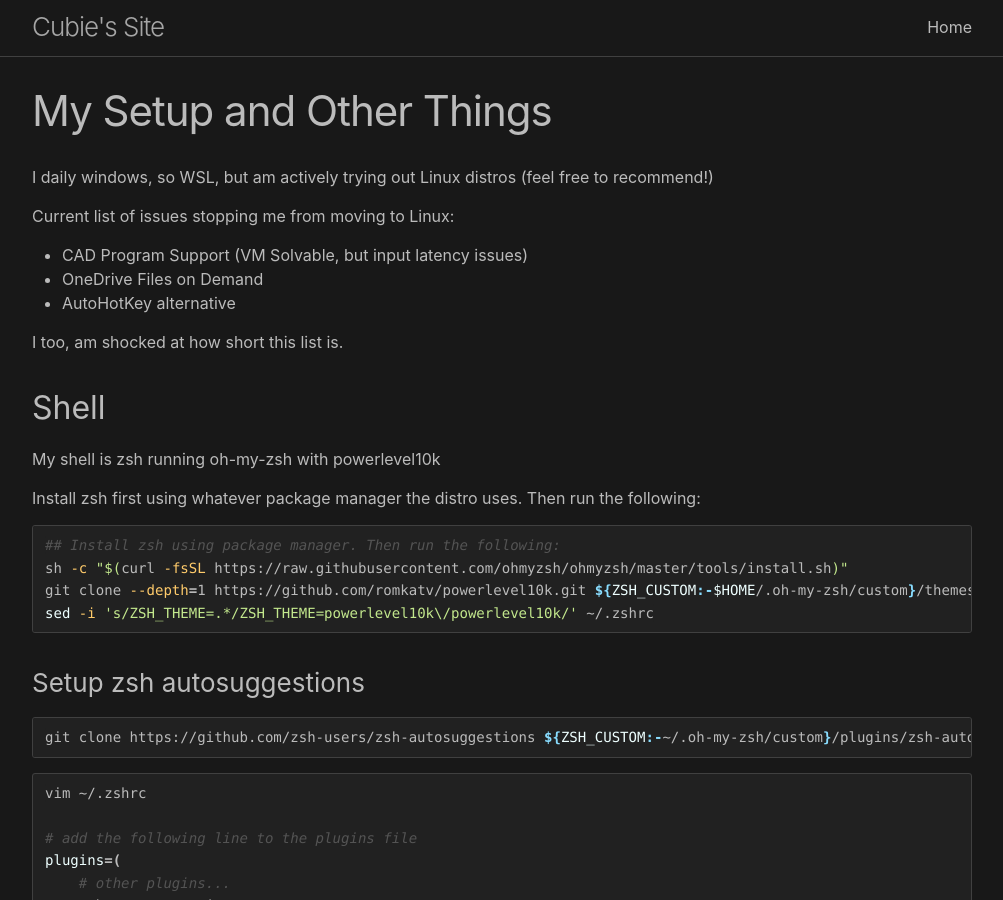
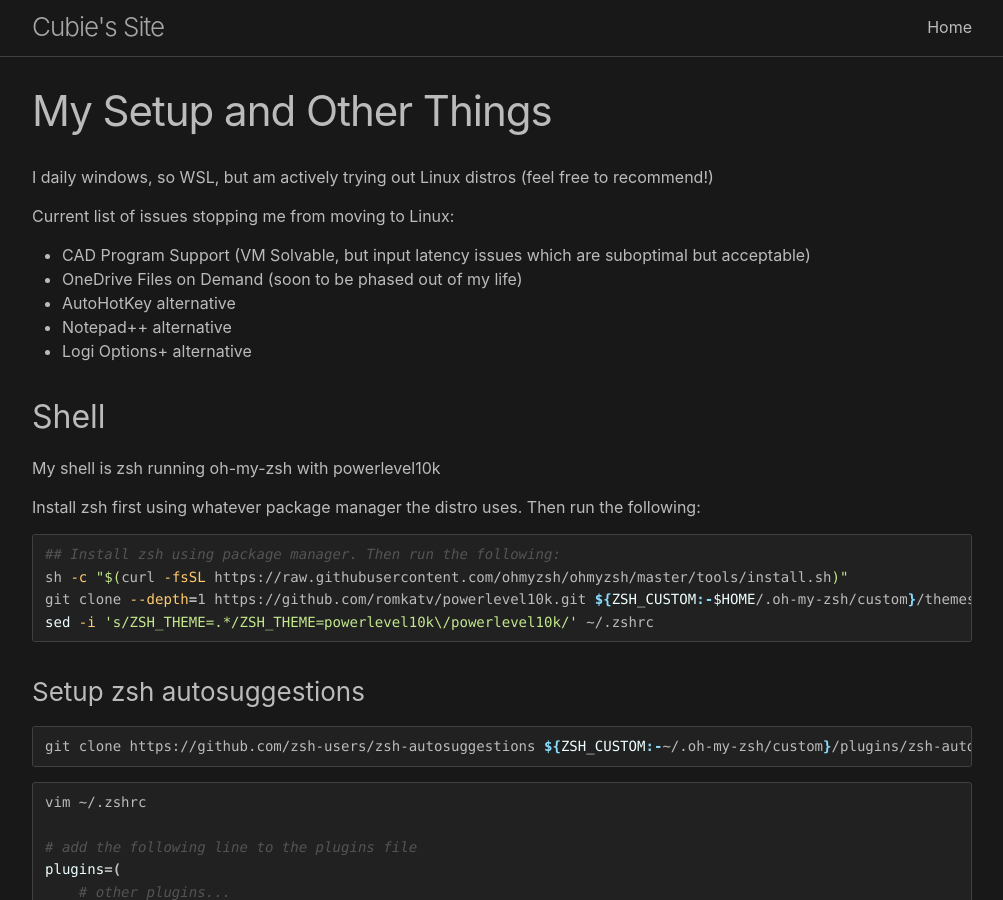
Before and after one commit to Cubie87/cubie87.github.io, a Jekyll site: the page built from posts/shell.md, in a window 1280 px wide and 900 px high. Shown: the whole window, without its empty margins (138-1141 px from the left). Built offline with Jekyll 4.4.1, drawn with Linux system fonts in a browser that asks for light colours; our own code applies the rules of GitHub Pages for plain Markdown files; some of the changed text lies outside the part shown.

Commit message:
updated linux showstopping issues

```diff
--- a/posts/shell.md
+++ b/posts/shell.md
@@ -3,11 +3,11 @@
 I daily windows, so WSL, but am actively trying out Linux distros (feel free to recommend!)
 
 Current list of issues stopping me from moving to Linux:
- - CAD Program Support (VM Solvable, but input latency issues)
- - OneDrive Files on Demand
+ - CAD Program Support (VM Solvable, but input latency issues which are suboptimal but acceptable)
+ - OneDrive Files on Demand (soon to be phased out of my life)
  - AutoHotKey alternative
-
-I too, am shocked at how short this list is.
+ - Notepad++ alternative
+ - Logi Options+ alternative
 
 ## Shell
 
```
Also changed, not shown: other parts of posts/shell.md (+1 -1 lines).
